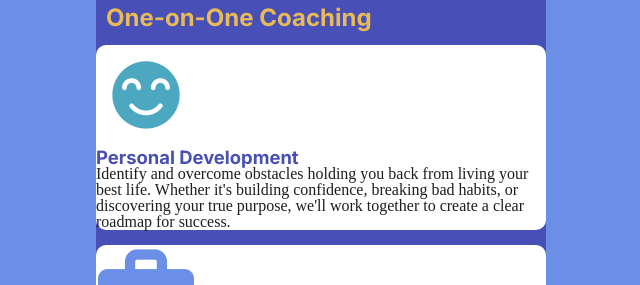
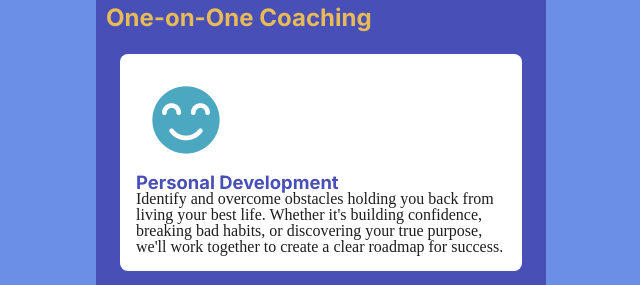
Before and after one commit to rickbosley/path-to-success, a plain HTML site: page index.html in a window 1280 px wide. Shown: the part 515-800 px from the top of the page, without its empty margins (319-959 px from the left). Drawn offline with Linux system fonts and the light colour scheme; a web font is replaced by a local one.

Commit message:
Update styles.css

```diff
--- a/styles.css
+++ b/styles.css
@@ -158,10 +158,11 @@ h3 {
 }
 
 div {
-    margin: 15px auto;
     background-color: var(--white);
-    border-radius: 10px;
-    text-align: left;
+    border-radius: 8px;
+    padding: 1rem;
+    margin: 1.5rem;
+    color: var(--dark-gray);
 }
 
 #why {
```
